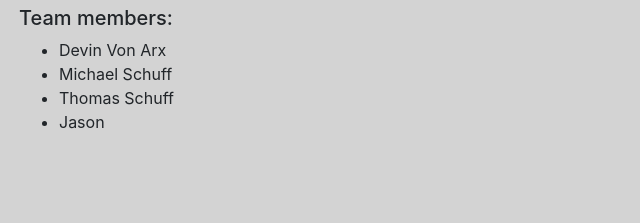
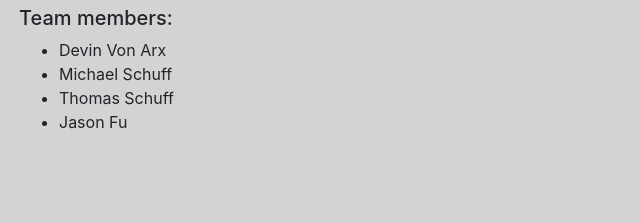
Before and after one commit to devinvonarx/NWAPW_2020_Chess, a plain HTML site: page index.html in a window 1280 px wide. Shown: the part 368-591 px from the top of the page, 636-1276 px from the left. Drawn offline with nearby package versions, Linux system fonts and the light colour scheme.

Commit message:
Add last name

```diff
--- a/index.html
+++ b/index.html
@@ -60,7 +60,7 @@
               <li>Devin Von Arx</li>
               <li>Michael Schuff</li>
               <li>Thomas Schuff</li>
-              <li>Jason</li>
+              <li>Jason Fu</li>
             </ul>
           </div>
         </div>
```
